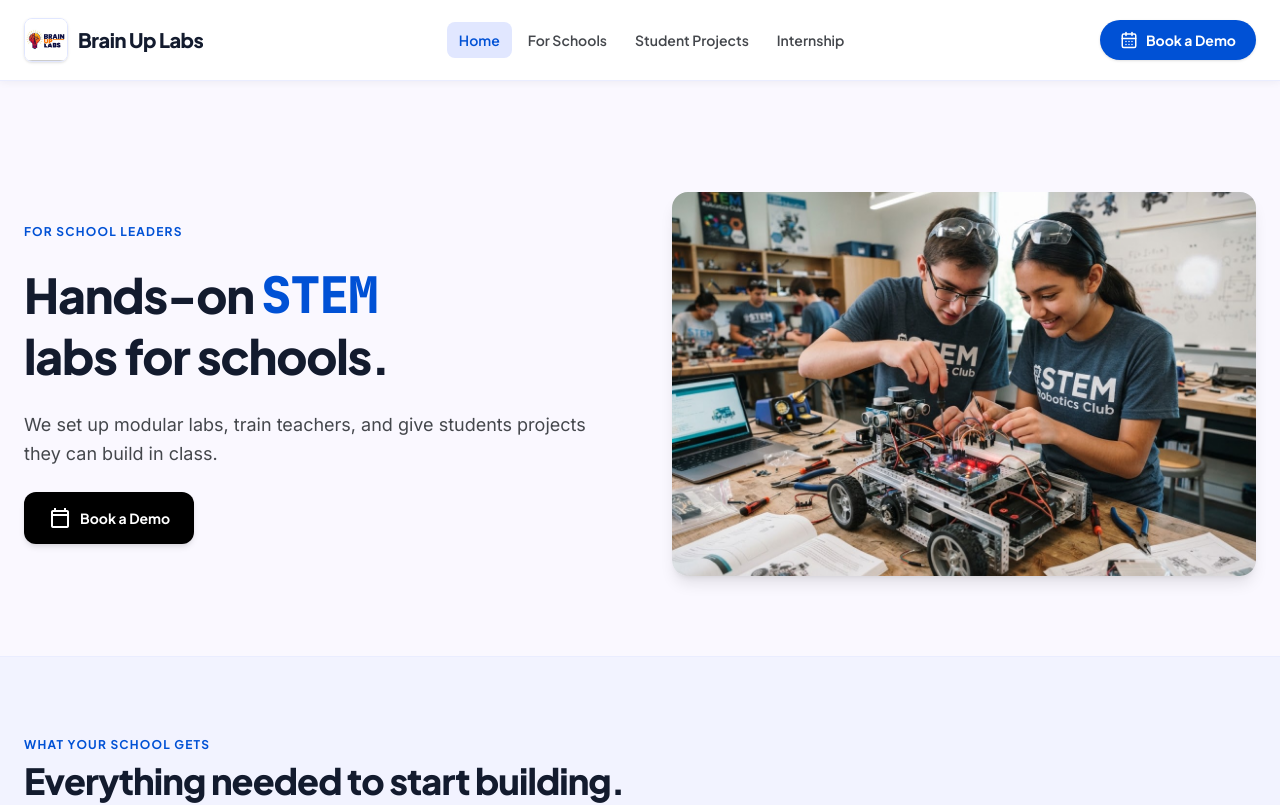
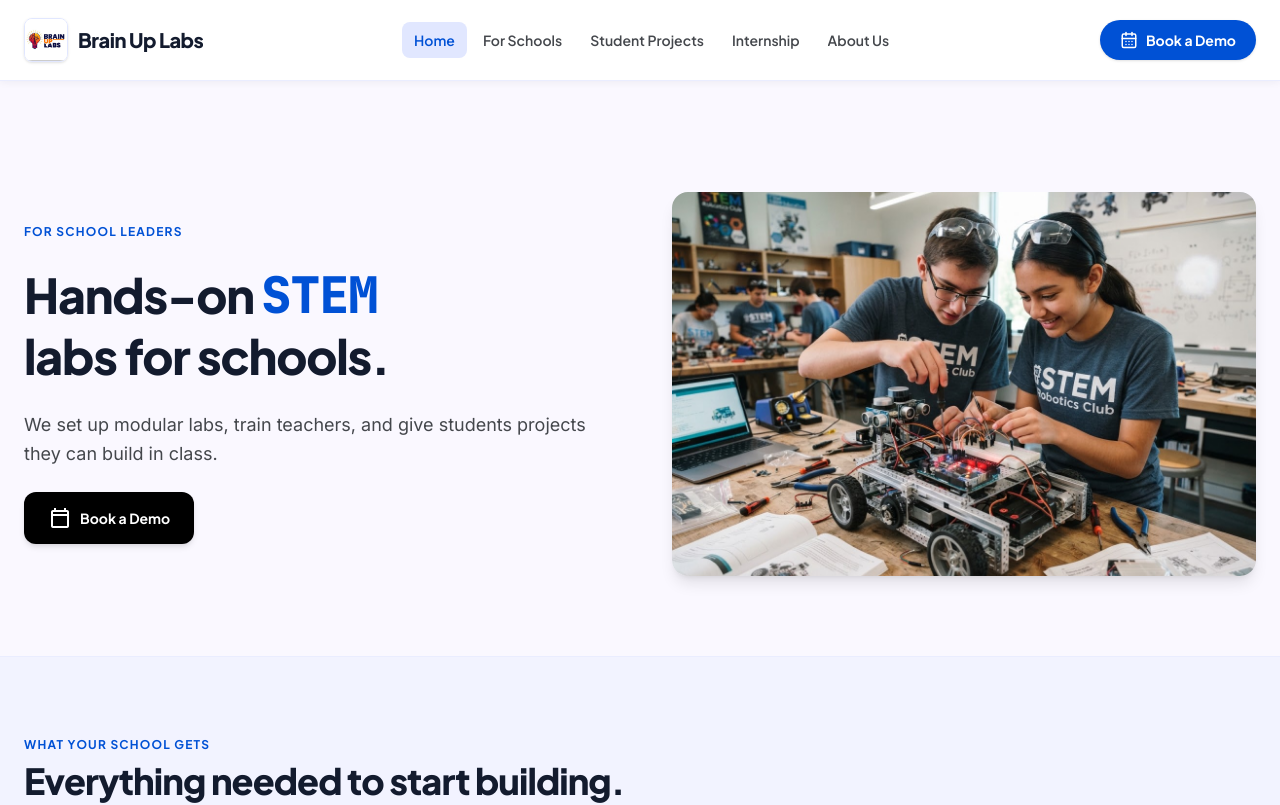
Before and after one commit to BRAINUPLABS/website-2.0, a React (Vite) app: page / in a window 1280 px wide. Shown: the top 805 px of the page. Built offline with nearby package versions, Linux system fonts and the light colour scheme.

Commit message:
add the about us header in homepage

```diff
--- a/src/components/Header.tsx
+++ b/src/components/Header.tsx
@@ -1,5 +1,5 @@
 import React, { useEffect, useState } from 'react';
-import { CalendarDays, GraduationCap, Home, Menu, ReceiptText, Rocket, School, X } from 'lucide-react';
+import { CalendarDays, GraduationCap, Home, Info, Menu, ReceiptText, Rocket, School, X } from 'lucide-react';
 import { motion } from 'motion/react';
 import { NavigationPath } from '../types.ts';
 
@@ -15,6 +15,7 @@ const navigation = [
   { label: 'For Schools', path: 'for-schools', icon: School },
   { label: 'Student Projects', path: 'projects', icon: Rocket },
   { label: 'Internship', path: 'internship', icon: GraduationCap },
+  { label: 'About Us', path: 'about-us', icon: Info },
 ] as const;
 
 export const Header: React.FC<HeaderProps> = ({ currentPath, onNavigate, quoteItemsCount = 0, onOpenQuote }) => {
```
